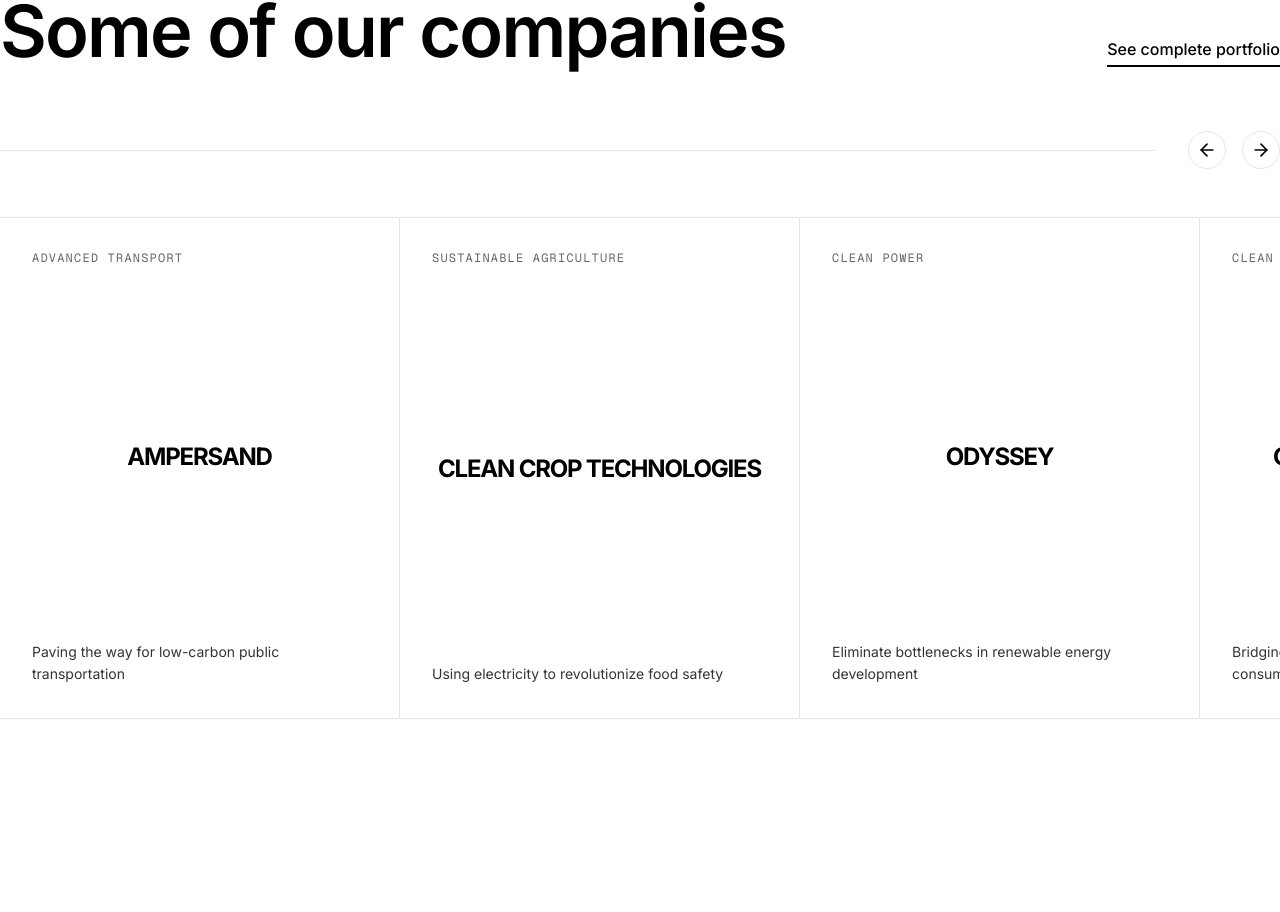
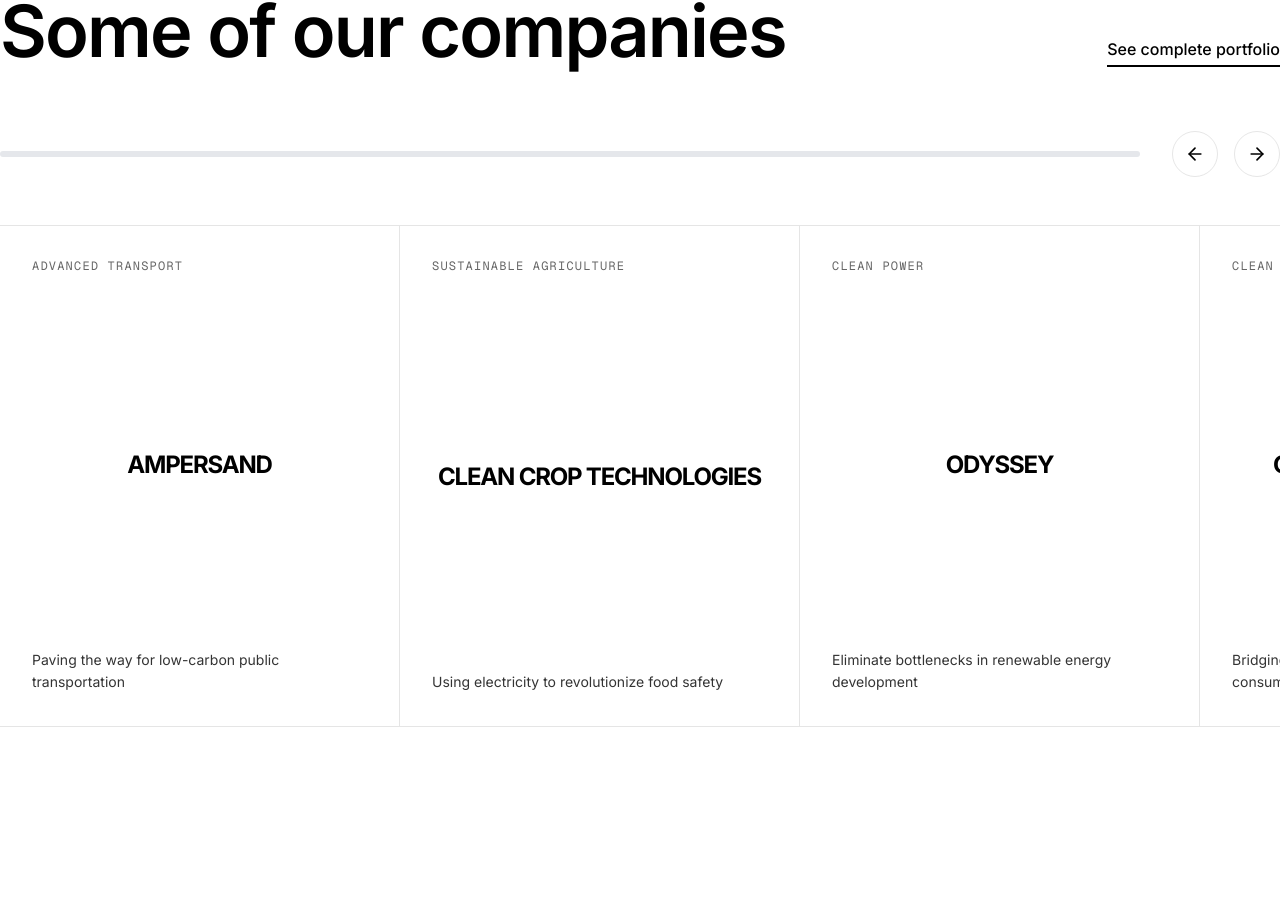
Before and after one commit to Radiant-Rise-Initiative/Radiant-Rise-Website, a Next.js app: page / in a window 1280 px wide. Shown: the part 3810-4722 px from the top of the page. Built offline with nearby package versions, Linux system fonts and the light colour scheme.

Commit message:
0.1.2 - Looping Company Section Logic

```diff
--- a/components/layout/company-scroller.tsx
+++ b/components/layout/company-scroller.tsx
@@ -5,7 +5,7 @@ import Link from "next/link";
 import { ArrowLeft, ArrowRight, ArrowUpRight } from "lucide-react";
 import Image from "next/image";
 
-const companies = [
+const originalCompanies = [
     {
         name: "Ampersand",
         category: "Advanced Transport",
@@ -43,39 +43,82 @@ const companies = [
     }
 ];
 
+// Triple the list: [Buffer Start] [Main Content] [Buffer End]
+const companies = [...originalCompanies, ...originalCompanies, ...originalCompanies];
+
 export function CompanyScroller() {
     const scrollRef = useRef<HTMLDivElement>(null);
     const [scrollProgress, setScrollProgress] = useState(0);
 
+    // Initialize position to the middle set (Main Content)
+    useEffect(() => {
+        const container = scrollRef.current;
+        if (container) {
+            // Need a slight delay to ensure layout is ready or use useLayoutEffect?
+            // useEffect is ok, but we might see a flash.
+            // Let's rely on the ref being populated.
+            const slide = container.querySelector('div');
+            if (slide) {
+                const slideWidth = slide.offsetWidth;
+                const setWidth = slideWidth * originalCompanies.length;
+
+                // Immediately jump to the middle set
+                container.scrollLeft = setWidth;
+            }
+        }
+    }, []);
+
     const handleScroll = () => {
-        if (scrollRef.current) {
-            const { scrollLeft, scrollWidth, clientWidth } = scrollRef.current;
-            const progress = (scrollLeft / (scrollWidth - clientWidth)) * 100;
+        const container = scrollRef.current;
+        if (!container) return;
+
+        const slide = container.querySelector('div');
+        if (!slide) return;
+
+        const slideWidth = slide.offsetWidth;
+        const setWidth = slideWidth * originalCompanies.length;
+        const { scrollLeft } = container;
+
+        // --- Infinite Loop Logic ---
+        // If we scroll past the second set (into the 3rd set aka End Buffer)
+        if (scrollLeft >= setWidth * 2) {
+            // Reset back to start of second set (Main Content)
+            // seamless jump: subtract one setWidth
+            container.scrollLeft = scrollLeft - setWidth;
+        }
+        // If we scroll into the first set (Start Buffer)
+        // Check if we are "below" the start of the Main Content (which starts at setWidth)
+        else if (scrollLeft < setWidth) {
+            // Jump forward to Main Content
+            // seamless jump: add one setWidth
+            container.scrollLeft = scrollLeft + setWidth;
+        }
+
+        // --- Progress Logic ---
+        // Calculate effective index based on visual position
+        // Since we reset scrollLeft to be within [setWidth, 2*setWidth],
+        // we can take (scrollLeft % setWidth) / slideWidth
+        const offsetX = container.scrollLeft % setWidth;
+        const rawIndex = Math.round(offsetX / slideWidth);
+        const normalizedIndex = rawIndex % originalCompanies.length;
+
+        // Progress for 5 items: 20%, 40%, 60%, 80%, 100%
+        const progress = ((normalizedIndex + 1) / originalCompanies.length) * 100;
         setScrollProgress(progress);
-        }
     };
 
     const scroll = (direction: "left" | "right") => {
-        if (scrollRef.current) {
-            const scrollAmount = 400;
-            scrollRef.current.scrollBy({
-                left: direction === "left" ? -scrollAmount : scrollAmount,
-                behavior: "smooth",
-            });
-        }
+        const container = scrollRef.current;
+        if (!container) return;
+
+        const slide = container.querySelector('div');
+        if (!slide) return;
+
+        const slideWidth = slide.offsetWidth;
+        const scrollAmount = direction === "left" ? -slideWidth : slideWidth;
+
+        container.scrollBy({ left: scrollAmount, behavior: "smooth" });
     };
-
-    useEffect(() => {
-        const currentRef = scrollRef.current;
-        if (currentRef) {
-            currentRef.addEventListener("scroll", handleScroll);
-        }
-        return () => {
-            if (currentRef) {
-                currentRef.removeEventListener("scroll", handleScroll);
-            }
-        };
-    }, []);
 
     return (
         <section data-theme="light" className="bg-white py-24">
@@ -95,40 +138,52 @@ export function CompanyScroller() {
 
                 {/* Controls & Progress bar */}
                 <div className="flex items-center gap-8 mb-12">
-                    <div className="flex-1 h-px bg-black/10 relative">
+                    <div className="flex-1 h-1.5 bg-gray-200 rounded-full relative overflow-hidden">
                         <div
-                            className="absolute top-0 left-0 h-0.5 bg-orange-500 transition-all duration-100 -translate-y-1/2"
+                            className="absolute top-0 left-0 h-full bg-orange-500 transition-all duration-300 ease-out rounded-full"
                             style={{ width: `${scrollProgress}%` }}
                         />
                     </div>
                     <div className="flex items-center gap-4">
                         <button
                             onClick={() => scroll("left")}
-                            className="p-2 border border-black/10 rounded-full hover:bg-black/5 transition-colors"
+                            className="p-3 border border-black/10 rounded-full hover:bg-black/5 transition-colors group/btn"
                             aria-label="Scroll left"
                         >
-                            <ArrowLeft size={20} className="text-black" />
+                            <ArrowLeft size={20} className="text-black transition-transform group-hover/btn:-translate-x-0.5" />
                         </button>
                         <button
                             onClick={() => scroll("right")}
-                            className="p-2 border border-black/10 rounded-full hover:bg-black/5 transition-colors"
+                            className="p-3 border border-black/10 rounded-full hover:bg-black/5 transition-colors group/btn"
                             aria-label="Scroll right"
                         >
-                            <ArrowRight size={20} className="text-black" />
+                            <ArrowRight size={20} className="text-black transition-transform group-hover/btn:translate-x-0.5" />
                         </button>
                     </div>
                 </div>
             </div>
 
             {/* Scroller */}
+            <div className="relative border-y border-black/10">
+                <style dangerouslySetInnerHTML={{
+                    __html: `
+                    .no-scrollbar::-webkit-scrollbar {
+                        display: none;
+                    }
+                    .no-scrollbar {
+                        -ms-overflow-style: none;
+                        scrollbar-width: none;
+                    }
+                `}} />
                 <div
                     ref={scrollRef}
-                className="flex overflow-x-auto gap-0 scrollbar-hide snap-x snap-mandatory border-t border-b border-black/10"
+                    onScroll={handleScroll}
+                    className="flex overflow-x-auto gap-0 scrollbar-hide snap-x snap-mandatory no-scrollbar"
                 >
                     {companies.map((company, index) => (
                         <div
                             key={index}
-                        className="flex-none w-[350px] md:w-[400px] snap-start border-r border-black/10 last:border-r-0 h-[500px] relative group cursor-pointer overflow-hidden transition-all duration-500"
+                            className="flex-none w-[85vw] md:w-[400px] snap-start border-r border-black/10 last:border-r-0 h-[450px] md:h-[500px] relative group cursor-pointer overflow-hidden transition-all duration-500"
                         >
                             {/* Hover Background Image */}
                             <div className="absolute inset-0 z-0 opacity-0 group-hover:opacity-100 transition-opacity duration-500">
@@ -165,6 +220,7 @@ export function CompanyScroller() {
                         </div>
                     ))}
                 </div>
+            </div>
         </section>
     );
 }
```
Lines whose indentation alone changed are shown as unchanged.
